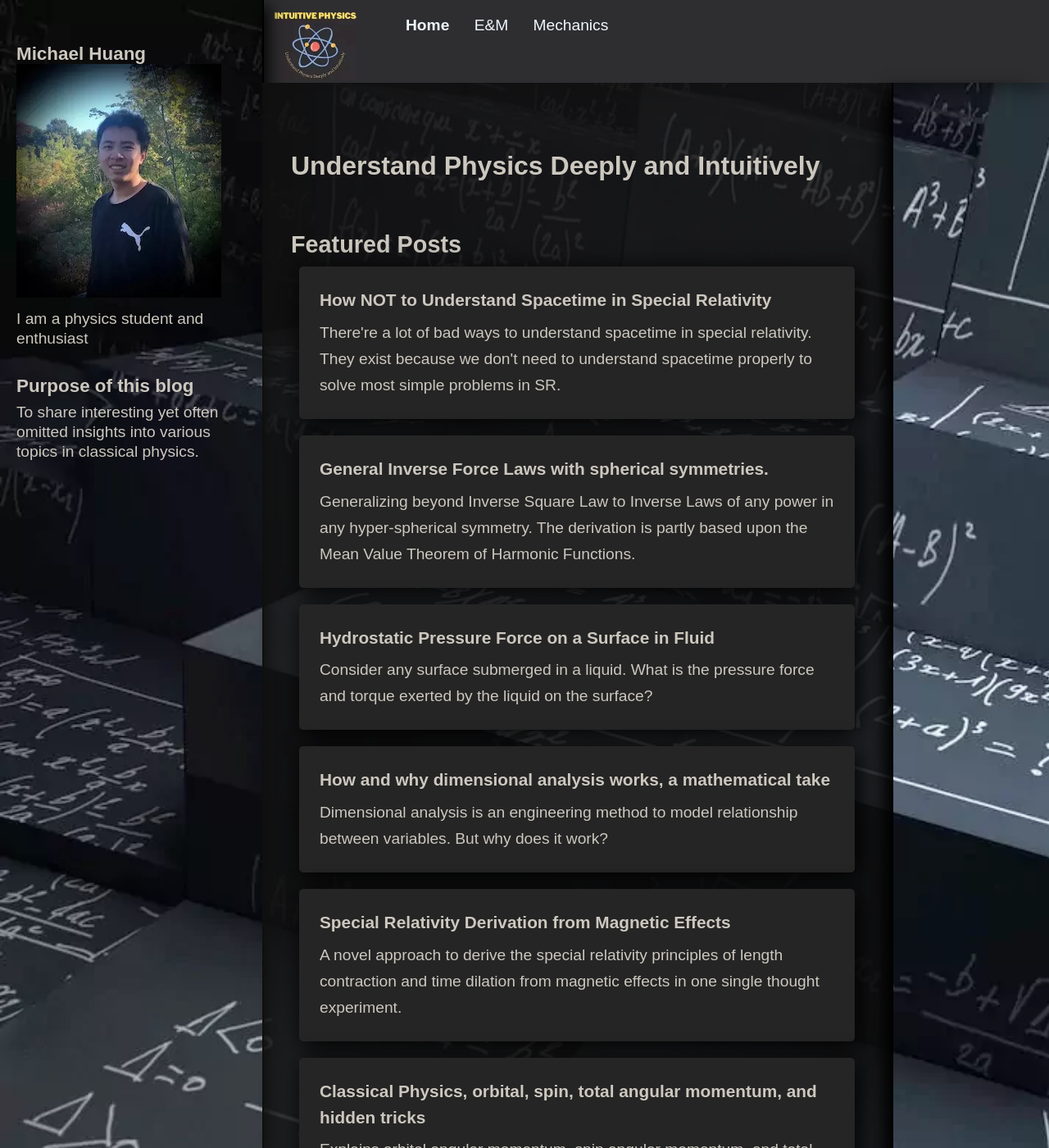
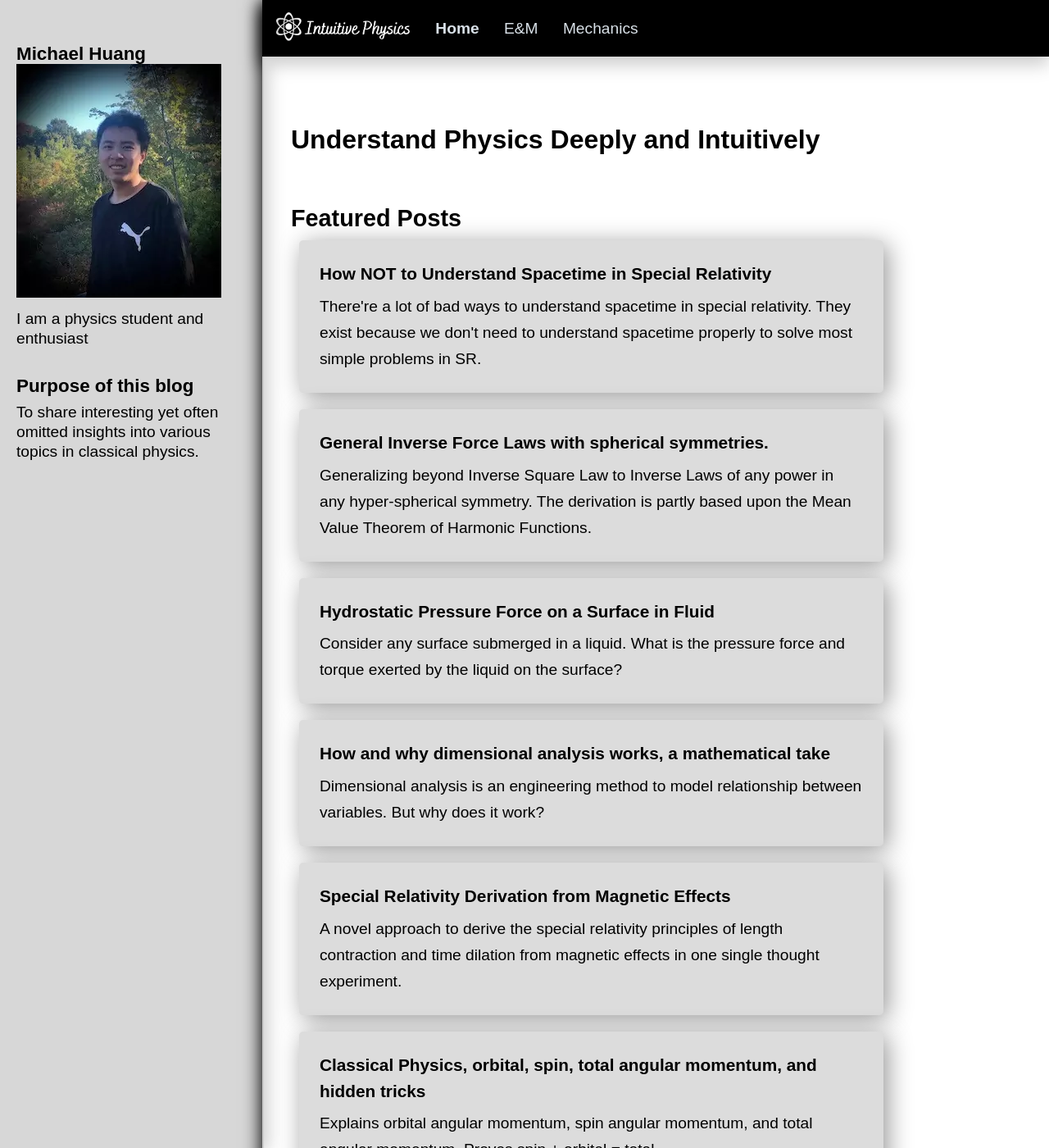
Before and after one commit to IntuitivePhysics/IntuitivePhysics, a Jekyll site: the page built from index.html, in a window 1280 px wide and 1400 px high. Shown: the whole window at 82% size. Built offline with Jekyll 4.4.1, drawn with Linux system fonts in a browser that asks for light colours.

Commit message:
major overhaul of website, new interface, new logo, new theme, etc

```diff
--- a/_includes/header.html
+++ b/_includes/header.html
@@ -3,10 +3,10 @@
         <a href="/">
             <picture>
                 <source srcset="
-                        /assets/images/Intuitive-Physics.webp" type="image/webp">
+                        /assets/images/Header-Logo.webp" type="image/webp">
                 <source srcset="
-                        /assets/images/Intuitive-Physics.jpg" type="image/jpg">
-                <img id="logo" src="/assets/images/Intuitive-Physics.jpg" alt="Intuitive Physics Logo">
+                        /assets/images/Header-Logo.jpg" type="image/jpg">
+                <img id="logo" src="/assets/images/Header-Logo.jpg" alt="Intuitive Physics Logo">
             </picture>
         </a>
     </div>
--- a/_layouts/default.html
+++ b/_layouts/default.html
@@ -19,13 +19,6 @@ layout: compress
 
 
 <body>
-    <picture>
-        <source srcset="
-            /assets/images/wallpaper.webp" type="image/webp">
-        <source srcset="
-            /assets/images/wallpaper.jpg" type="image/jpeg">
-        <img class="bgimage" src="/assets/images/wallpaper.jpg" alt="">
-    </picture>
     {{ content }}
     <link rel="stylesheet" href="/assets/katex/katex.min.css">
     <script defer src="/assets/katex/katex.min.js"></script>
--- a/_layouts/home.html
+++ b/_layouts/home.html
@@ -36,8 +36,8 @@ layout: default
     {% include header.html %}
     <main>
         {{ content }}
-        <div class="main-right"></div>
-        <div class="clr"></div>
+        <!-- <div class="main-right"></div> -->
+        <!-- <div class="clr"></div> -->
     </main>
     {% include footer.html %}
 </div>
--- a/_sass/main.scss
+++ b/_sass/main.scss
@@ -5,7 +5,7 @@
 }
 
 .katex{
-    color:rgb(204, 200, 191);
+    color:#000000;
 }
 
 p{
@@ -13,14 +13,14 @@ p{
     padding: 0;
     font-size: 1.2em;
     font-family: Arial, Helvetica, sans-serif;
-    color:rgb(204, 200, 191);
+    color:#000000;
 }
 li{
     margin: 0;
     padding: 0;
     font-size: 1.2em;
     font-family: Arial, Helvetica, sans-serif;
-    color:rgb(204, 200, 191);
+    color:#000000;
 }
 h1{
     margin: 0;
@@ -28,7 +28,7 @@ h1{
     font-size: 2em;
     margin-top: 1.5em;
     font-family: Arial, Helvetica, sans-serif;
-    color:rgb(204, 200, 191);
+    color:#000000;
 }
 h2{
     margin: 0;
@@ -36,7 +36,7 @@ h2{
     font-size: 1.8em;
     margin-top: 1.5em;
     font-family: Arial, Helvetica, sans-serif;
-    color:rgb(204, 200, 191);
+    color:#000000;
 }
 h3{
     margin: 0;
@@ -44,7 +44,7 @@ h3{
     font-size: 1.6em;
     margin-top: 1.5em;
     font-family: Arial, Helvetica, sans-serif;
-    color:rgb(204, 200, 191);
+    color:#000000;
 }
 h4{
     margin: 0;
@@ -52,7 +52,7 @@ h4{
     font-size: 1.4em;
     margin-top: 1.5em;
     font-family: Arial, Helvetica, sans-serif;
-    color:rgb(204, 200, 191);
+    color:#000000;
 }
 h5{
     margin: 0;
@@ -60,7 +60,7 @@ h5{
     font-size: 1.3em;
     margin-top: 1.5em;
     font-family: Arial, Helvetica, sans-serif;
-    color:rgb(204, 200, 191);
+    color:#000000;
 }
 
 .no-top{
@@ -85,18 +85,26 @@ body .bgimage {
 }
 
 header{
-    background-color: rgba(46, 46, 48, 1);
-    box-shadow: 0px 5px 25px 0px rgba(0, 0, 0, 0.5);
+    padding: 15px;
+    background-color: rgba(0, 0, 0, 1);
+    box-shadow: 0px 10px 20px 0px rgb(0, 0, 0);
+    a{
+	color:rgb(217, 225,232);
+    }
+    a:hover{
+	color:rgb(187, 195,202);
+    }
 }
+
 
 .float-child{
     float: left;
 }
 
 header nav{
-    margin-top: 20px;
-    margin-left: 20px;
-    margin-bottom: 15px;
+    margin-top: 9px;
+    margin-left: 5px;
+    margin-bottom: 5px;
 }
 
 ul{
@@ -117,14 +125,15 @@ a{
     margin: 0;
     padding: 0;
     text-decoration: none;
-    color:aliceblue;
+    color:#000066;
     font-size: 1em;
     transition: 0.2s;
 }
 
 a:hover{
-    color:rgb(187, 195, 202);
+    color: #666688;
 }
+
 
 .selected{
     font-weight: bolder;
@@ -133,9 +142,8 @@ a:hover{
 .main-left{
     border: 2px solid black;
     padding:15px;
-    float:left;
     position: inherit;
-    background-color: rgba(19, 19, 19, 0.8);
+    background-color: rgba(255, 255, 255, 0.8);
     box-sizing: border-box;
     padding-bottom: 15%;
 }
@@ -206,24 +214,21 @@ a:hover{
 }
 
 #logo{
-    margin: 15px;
-    margin-bottom: 0;
-    width: 100px;
-    height: 82px;
+    height: 35px;
 }
 
 .post-box{
-    box-shadow: 5px 5px 30px 0px rgb(0, 0, 0);
+    box-shadow: 5px 5px 30px 0px rgb(150, 150, 150);
     border-radius: 5px;
-    background-color: rgb(37, 37, 37);
+    background-color: rgb(220, 220, 220);
     padding: 25px;
     flex-basis: content;
     box-sizing: border-box;
 }
 
 .post-container .post-box:hover{
-    box-shadow: 5px 5px 10px 0px rgb(0, 0, 0);
-    background-color: rgb(43, 43, 43);
+    box-shadow: 5px 5px 10px 0px rgb(150, 150, 150);
+    background-color: rgb(230, 230, 230);
 }
 
 main{
@@ -233,19 +238,50 @@ main{
 footer{
     padding:15px;
     box-shadow: 0px -10px 20px 0px rgb(0, 0, 0);
-    background-color: rgba(46, 46, 46, 0.842);
+    background-color: rgba(0, 0, 0, 1);
 }
 
+footer{
+    a{
+	color: rgb(255,255,190);
+    }
+    a:hover{
+	color: rgb(200,200,180);
+    }
+    p{
+	color: rgb(217, 225,232);
+    }
+    li{
+	color: rgb(217, 225,232);
+    }
+    h1{
+	color: rgb(217, 225,232);
+    }
+    h2{
+	color: rgb(217, 225,232);
+    }
+    h3{
+	color: rgb(217, 225,232);
+    }
+    h4{
+	color: rgb(217, 225,232);
+    }
+    h5{
+	color: rgb(217, 225,232);
+    }
+}
+
+
 .post{
-    background-color: rgba(19,19,19,0.7);
+//    background-color: rgba(19,19,,0.7);
 }
 
 .post-content{
     padding-top:40px;
     padding-bottom: 40px;
-    border: 2px solid black;
-    box-shadow: 0px 5px 20px 0px black;
-    background-color: rgba(19, 19, 19, 0.945);
+    margin-top: 30px;
+    margin-bottom: 100px;
+    background-color: rgba(255, 255, 255, 0.945);
     box-sizing: border-box;
 }
 
@@ -258,7 +294,6 @@ footer{
     width: 80%;
     margin-left: 10%;
     border: none;
-    border: 2px solid black;
     box-sizing: border-box;
     padding: 15px;
     margin-top: 10%;
@@ -298,6 +333,7 @@ footer{
 
 #mainbody{
     width: 100%;
+    box-shadow: -2px 0px 20px 0px rgb(0, 0, 0);
 }
 
 @media only screen and (min-width: 768px) {
@@ -352,9 +388,6 @@ footer{
     }
     .leftbar{
         display: block;
-        background-color: rgba(32, 32, 32, 0.164);
-        border-right: 2px solid black;
-        box-shadow: 5px 5px 20px 0px rgb(0, 0, 0);
         box-sizing: border-box;
         width:10%;
         height: 100%;
@@ -362,28 +395,23 @@ footer{
         overflow-y: scroll;
     }
     .main-left{
-        width: 80%;
+        width: 100%;
         padding: 35px;
+	padding-right: 20%;
         box-sizing: border-box;
         margin-left: 0;
         margin-right: 0;
         border: none;
         box-shadow: none;
     }
-    .main-right{
-        display: inline;
-        position: absolute;
-        height: 100%;
-        width: 20%;
-        float:left;
-        border-left:2px solid black;
-        box-shadow: -20px 0px 20px -10px rgb(0, 0, 0);
-        box-sizing: border-box;
-    }
+
     .post-content{
         width: 70%;
-        padding: 35px;
+        padding-left: 100px;
+	padding-right: 100px;
         margin:0;
+	margin-bottom: 100px;
+	margin-top: 30px;
         box-sizing: border-box;
     }
     .side-margin{
@@ -395,8 +423,6 @@ footer{
     }
     .related-post{
         width: 20%;
-        border-left: 2px solid black;
-        box-shadow: -5px 5px 10px 0px rgb(0, 0, 0);
         border: none;
         background: none;
         margin-left: 0;
```
Also changed, not shown: assets/images/Header-Logo.jpg (added), assets/images/Header-Logo.webp (added), assets/images/Intuitive-Physics.jpg, assets/images/Intuitive-Physics.webp, assets/images/wallpaper.jpg (deleted), assets/images/wallpaper.webp (deleted), 2 other files.
